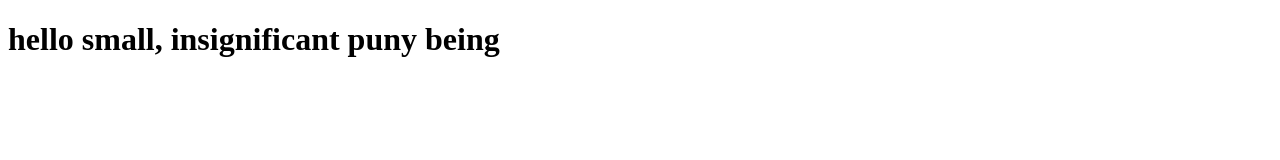
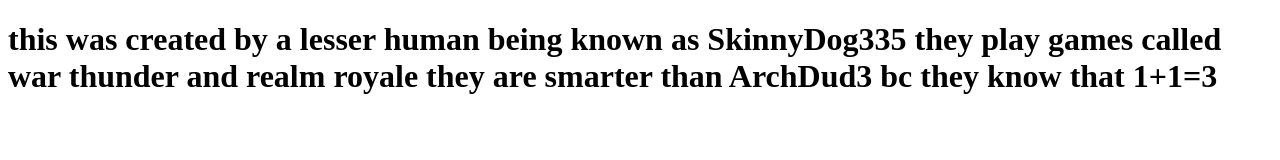
Before and after one commit to SkinnyDog335/skinnydog335.github.io, a plain HTML site: page index.html in a window 1280 px wide. Drawn offline with Linux system fonts and the light colour scheme.

Commit message:
Update index.html

```diff
--- a/index.html
+++ b/index.html
@@ -8,7 +8,9 @@
     <title>Document</title>
 </head>
 <body>
-    <h1>hello small, insignificant puny being
+    <h1> this was created by a lesser human being known as SkinnyDog335
+        they play games called war thunder and realm royale
+        they are smarter than ArchDud3 bc they know that 1+1=3
     </h1>
 </body>
 </html>
```
